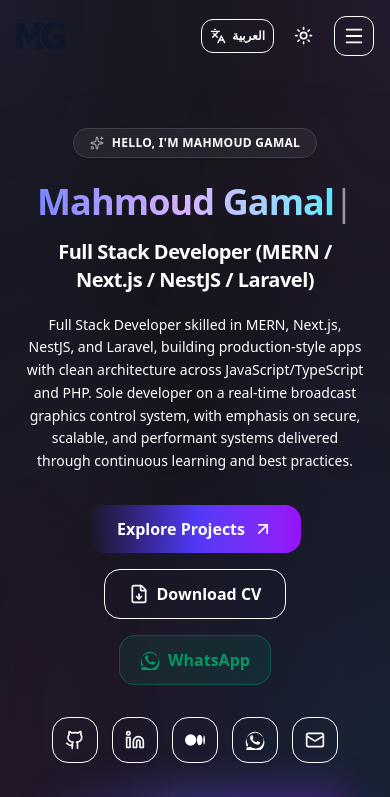
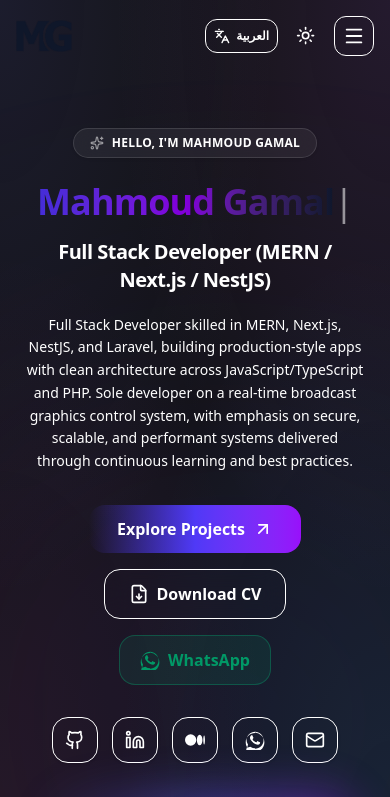
Before and after one commit to MG-0/Portifolio, a Next.js app: page / in a window 390 px wide. Shown: the top 797 px of the page. Built offline with nearby package versions, Linux system fonts and the light colour scheme.

Commit message:
fix: remove Laravel from title, fix Arabic typewriter name, enhance light mode contrast, fix navbar RTL spacing, and ensure all 4 skills strips run in Arabic

```diff
--- a/src/app/globals.css
+++ b/src/app/globals.css
@@ -37,7 +37,7 @@
 
 @layer base {
   :root {
-    --background: 220 25% 97%;
+    --background: 220 30% 97%;
     --foreground: 224 71% 4%;
 
     --card: 0 0% 100%;
@@ -49,11 +49,11 @@
     --primary: 250 85% 60%;
     --primary-foreground: 210 40% 98%;
 
-    --secondary: 220 14% 94%;
+    --secondary: 220 16% 92%;
     --secondary-foreground: 220 25% 15%;
 
-    --muted: 220 14% 94%;
-    --muted-foreground: 220 10% 45%;
+    --muted: 220 16% 92%;
+    --muted-foreground: 220 20% 32%;
 
     --accent: 250 85% 96%;
     --accent-foreground: 250 85% 50%;
@@ -61,8 +61,8 @@
     --destructive: 0 84.2% 60.2%;
     --destructive-foreground: 210 40% 98%;
 
-    --border: 220 13% 88%;
-    --input: 220 13% 88%;
+    --border: 220 15% 85%;
+    --input: 220 15% 85%;
     --ring: 250 85% 60%;
 
     --radius: 1rem;
@@ -85,7 +85,7 @@
     --secondary-foreground: 210 40% 98%;
 
     --muted: 232 20% 15%;
-    --muted-foreground: 220 15% 65%;
+    --muted-foreground: 220 15% 68%;
 
     --accent: 250 60% 22%;
     --accent-foreground: 210 40% 98%;
@@ -116,25 +116,33 @@
 
 @layer utilities {
   .glass-card-floating {
-    background: linear-gradient(135deg, rgba(255, 255, 255, 0.07) 0%, rgba(255, 255, 255, 0.02) 100%);
+    background: rgba(255, 255, 255, 0.85);
     backdrop-filter: blur(24px);
     -webkit-backdrop-filter: blur(24px);
+    border: 1px solid rgba(0, 0, 0, 0.08);
+    box-shadow: 0 16px 40px rgba(0, 0, 0, 0.05), inset 0 1px 0 rgba(255, 255, 255, 0.8);
+  }
+  .dark .glass-card-floating {
+    background: linear-gradient(135deg, rgba(255, 255, 255, 0.07) 0%, rgba(255, 255, 255, 0.02) 100%);
     border: 1px solid rgba(255, 255, 255, 0.12);
-    box-shadow: 0 20px 50px rgba(0, 0, 0, 0.25), inset 0 1px 0 rgba(255, 255, 255, 0.1);
+    box-shadow: 0 20px 50px rgba(0, 0, 0, 0.35), inset 0 1px 0 rgba(255, 255, 255, 0.1);
   }
   .glass-card-hover {
-    transition: all 0.4s cubic-bezier(0.16, 1, 0.3, 1);
+    transition: all 0.35s cubic-bezier(0.16, 1, 0.3, 1);
   }
   .glass-card-hover:hover {
-    background: linear-gradient(135deg, rgba(255, 255, 255, 0.10) 0%, rgba(255, 255, 255, 0.03) 100%);
-    border-color: rgba(99, 102, 241, 0.45);
-    box-shadow: 0 25px 60px rgba(99, 102, 241, 0.18), inset 0 1px 0 rgba(255, 255, 255, 0.2);
     transform: translateY(-4px);
+    border-color: rgba(99, 102, 241, 0.5);
+    box-shadow: 0 22px 50px rgba(99, 102, 241, 0.18);
   }
   .glass-pill {
-    background: rgba(255, 255, 255, 0.06);
+    background: rgba(255, 255, 255, 0.8);
     backdrop-filter: blur(16px);
     -webkit-backdrop-filter: blur(16px);
+    border: 1px solid rgba(0, 0, 0, 0.09);
+  }
+  .dark .glass-pill {
+    background: rgba(255, 255, 255, 0.06);
     border: 1px solid rgba(255, 255, 255, 0.12);
   }
   .text-glow {
@@ -149,8 +157,8 @@
 .bg-grid-pattern {
   background-size: 44px 44px;
   background-image:
-    linear-gradient(to right, rgba(255, 255, 255, 0.03) 1px, transparent 1px),
-    linear-gradient(to bottom, rgba(255, 255, 255, 0.03) 1px, transparent 1px);
+    linear-gradient(to right, rgba(0, 0, 0, 0.03) 1px, transparent 1px),
+    linear-gradient(to bottom, rgba(0, 0, 0, 0.03) 1px, transparent 1px);
 }
 
 .dark .bg-grid-pattern {
@@ -162,26 +170,28 @@
 /* Infinite Marquee Animations */
 @keyframes marquee {
   0% {
-    transform: translateX(0%);
+    transform: translate3d(0%, 0, 0);
   }
   100% {
-    transform: translateX(-50%);
+    transform: translate3d(-50%, 0, 0);
   }
 }
 
 @keyframes marquee-reverse {
   0% {
-    transform: translateX(-50%);
+    transform: translate3d(-50%, 0, 0);
   }
   100% {
-    transform: translateX(0%);
+    transform: translate3d(0%, 0, 0);
   }
 }
 
 .animate-marquee {
   display: flex;
   width: max-content;
+  flex-shrink: 0;
   animation: marquee 32s linear infinite;
+  will-change: transform;
 }
 
 .animate-marquee:hover {
@@ -191,7 +201,9 @@
 .animate-marquee-reverse {
   display: flex;
   width: max-content;
+  flex-shrink: 0;
   animation: marquee-reverse 32s linear infinite;
+  will-change: transform;
 }
 
 .animate-marquee-reverse:hover {
--- a/src/components/layout/navbar.tsx
+++ b/src/components/layout/navbar.tsx
@@ -7,7 +7,7 @@ import { motion } from "framer-motion";
 import { ThemeToggle } from "@/components/ui/theme-toggle";
 import { cn } from "@/lib/utils";
 import { siteConfig } from "@/config/site";
-import { Menu, X, Languages, Sparkles } from "lucide-react";
+import { Menu, X, Languages } from "lucide-react";
 import { useLanguage } from "@/components/language-provider";
 
 export function Navbar() {
@@ -41,21 +41,21 @@ export function Navbar() {
       className={cn(
         "fixed top-0 left-0 right-0 z-50 transition-all duration-300 px-4 sm:px-6 py-4",
         isScrolled
-          ? "bg-background/80 backdrop-blur-xl border-b border-border/60 py-3 shadow-lg shadow-black/5"
+          ? "bg-background/85 backdrop-blur-xl border-b border-border/60 py-3 shadow-lg shadow-black/5"
           : "bg-transparent"
       )}
     >
       <div className="max-w-7xl mx-auto flex items-center justify-between">
-        {/* Brand Logo Monogram */}
+        {/* Brand Logo & Name */}
         <Link href="/" className="group flex items-center gap-3">
-          <div className="relative h-7 sm:h-8 w-auto flex items-center justify-center group-hover:scale-105 transition-transform duration-300">
+          <div className="relative h-8 w-auto flex items-center justify-center group-hover:scale-105 transition-transform duration-300">
             {/* Dark mode: crisp white logo */}
             <Image
               src="/logo-white.png"
               alt="MG Logo"
               width={54}
               height={32}
-              className="hidden dark:block h-7 sm:h-8 w-auto object-contain"
+              className="hidden dark:block h-8 w-auto object-contain"
               priority
             />
             {/* Light mode: crisp dark logo */}
@@ -64,13 +64,13 @@ export function Navbar() {
               alt="MG Logo"
               width={54}
               height={32}
-              className="block dark:hidden h-7 sm:h-8 w-auto object-contain"
+              className="block dark:hidden h-8 w-auto object-contain"
               priority
             />
           </div>
           <div className="hidden sm:block">
             <span className="text-base font-extrabold tracking-tight text-foreground block">
-              {siteConfig.name}
+              {language === "ar" ? "محمود جمال" : siteConfig.name}
             </span>
             <span className="text-[10px] font-bold text-primary block uppercase tracking-wider">
               Full Stack Engineer
@@ -79,7 +79,7 @@ export function Navbar() {
         </Link>
 
         {/* Desktop Navigation Links */}
-        <nav className="hidden md:flex items-center space-x-7 rtl:space-x-reverse">
+        <nav className="hidden md:flex items-center gap-6">
           {navLinks.map((link) => (
             <motion.div
               key={link.name}
@@ -91,16 +91,16 @@ export function Navbar() {
                 className="text-sm font-semibold text-muted-foreground hover:text-foreground transition-colors duration-200 relative group py-1"
               >
                 {link.name}
-                <span className="absolute -bottom-1 left-0 w-0 h-0.5 bg-gradient-to-r from-primary to-indigo-500 transition-all duration-300 group-hover:w-full rounded-full" />
+                <span className="absolute -bottom-1 left-0 rtl:left-auto rtl:right-0 w-0 h-0.5 bg-gradient-to-r from-primary to-indigo-500 transition-all duration-300 group-hover:w-full rounded-full" />
               </Link>
             </motion.div>
           ))}
 
           {/* Controls: Language & Theme Toggle */}
-          <div className="flex items-center gap-3 pl-4 rtl:pl-0 rtl:pr-4 border-l rtl:border-l-0 rtl:border-r border-border/60">
+          <div className="flex items-center gap-3 ms-2 ps-4 border-s border-border/60">
             <button
               onClick={toggleLanguage}
-              className="px-3 py-1.5 rounded-xl border border-border/60 hover:bg-secondary/80 hover:border-primary/40 transition-all flex items-center gap-2 text-xs font-bold text-foreground"
+              className="px-3 py-1.5 rounded-xl border border-border/60 hover:bg-secondary hover:border-primary/40 transition-all flex items-center gap-2 text-xs font-bold text-foreground"
               title={language === "en" ? "تبديل إلى العربية" : "Switch to English"}
             >
               <Languages size={15} className="text-primary" />
@@ -111,7 +111,7 @@ export function Navbar() {
         </nav>
 
         {/* Mobile Navigation Toggles */}
-        <div className="flex items-center space-x-3 md:hidden rtl:space-x-reverse">
+        <div className="flex items-center gap-2.5 md:hidden">
           <button
             onClick={toggleLanguage}
             className="p-2 rounded-xl border border-border/60 hover:bg-secondary text-xs font-bold flex items-center gap-1.5"
@@ -132,7 +132,7 @@ export function Navbar() {
 
       {/* Mobile Menu Dropdown */}
       {isMobileMenuOpen && (
-        <div className="md:hidden absolute top-full left-0 right-0 bg-background/95 backdrop-blur-2xl border-b border-border/60 px-6 py-8 flex flex-col space-y-5 animate-in slide-in-from-top duration-300 shadow-2xl">
+        <div className="md:hidden absolute top-full left-0 right-0 bg-background/95 backdrop-blur-2xl border-b border-border/60 px-6 py-8 flex flex-col space-y-4 animate-in slide-in-from-top duration-300 shadow-2xl">
           {navLinks.map((link) => (
             <Link
               key={link.name}
--- a/src/components/sections/hero.tsx
+++ b/src/components/sections/hero.tsx
@@ -18,7 +18,7 @@ import { useLanguage } from "@/components/language-provider";
 export function Hero() {
   const { t, language } = useLanguage();
   const [displayedName, setDisplayedName] = useState("");
-  const targetName = siteConfig.name;
+  const targetName = language === "ar" ? "محمود جمال" : siteConfig.name;
 
   useEffect(() => {
     let index = 0;
@@ -75,7 +75,7 @@ export function Hero() {
             </div>
 
             <h1 className="text-4xl sm:text-5xl md:text-6xl lg:text-7xl font-black tracking-tight mb-4 leading-[1.1]">
-              <span className="text-transparent bg-clip-text bg-gradient-to-r from-indigo-400 via-purple-300 to-cyan-300">
+              <span className="text-transparent bg-clip-text bg-gradient-to-r from-indigo-700 via-purple-700 to-slate-900 dark:from-indigo-400 dark:via-purple-300 dark:to-cyan-300">
                 {displayedName}
               </span>
               <span className="animate-pulse text-primary font-light">|</span>
--- a/src/components/ui/section.tsx
+++ b/src/components/ui/section.tsx
@@ -41,7 +41,7 @@ export const Section = ({
           {title && (
             <div className="inline-block">
               <h2 className="text-3xl sm:text-4xl md:text-5xl font-black mb-4 tracking-tight">
-                <span className="text-transparent bg-clip-text bg-gradient-to-r from-indigo-400 via-purple-300 to-pink-400 dark:from-indigo-300 dark:via-purple-200 dark:to-cyan-300">
+                <span className="text-transparent bg-clip-text bg-gradient-to-r from-indigo-700 via-purple-700 to-slate-900 dark:from-indigo-300 dark:via-purple-200 dark:to-cyan-300">
                   {title}
                 </span>
               </h2>
--- a/src/config/site.ts
+++ b/src/config/site.ts
@@ -63,7 +63,7 @@ export const siteConfig = {
 
   translations: {
     en: {
-      role: "Full Stack Developer (MERN / Next.js / NestJS / Laravel)",
+      role: "Full Stack Developer (MERN / Next.js / NestJS)",
       tagline: "Building scalable production systems, high-performance web applications, and real-time experiences with clean architecture.",
       description:
         "Full Stack Developer skilled in MERN, Next.js, NestJS, and Laravel, building production-style apps with clean architecture across JavaScript/TypeScript and PHP. Sole developer on a real-time broadcast graphics control system, with emphasis on secure, scalable, and performant systems delivered through continuous learning and best practices.",
@@ -128,7 +128,7 @@ export const siteConfig = {
       },
     },
     ar: {
-      role: "مطور تطبيقات متكامل (MERN / Next.js / NestJS / Laravel)",
+      role: "مطور تطبيقات متكامل (MERN / Next.js / NestJS)",
       tagline: "أبني أنظمة ويب عالية الأداء وتطبيقات لحظية متطورة بمعمارية برمجية نظيفة وقابلة للتوسع.",
       description:
         "مطور تطبيقات متكاملة (Full Stack Developer) متخصص في MERN و Next.js و NestJS و Laravel، أصنع تطبيقات برمجية احترافية بمعمارية نظيفة عبر بيئة JavaScript/TypeScript و PHP. بنيت بمفردي نظاماً متكاملاً لإدارة وتوليد جرافيكس البث المباشر (Broadcast CG)، مع تركيز دائم على السرعة والأمان الفائق وقابلية التوسع وأفضل الممارسات البرمجية.",
```
Also changed, not shown: src/components/sections/skills.tsx (+6 -4 lines).
